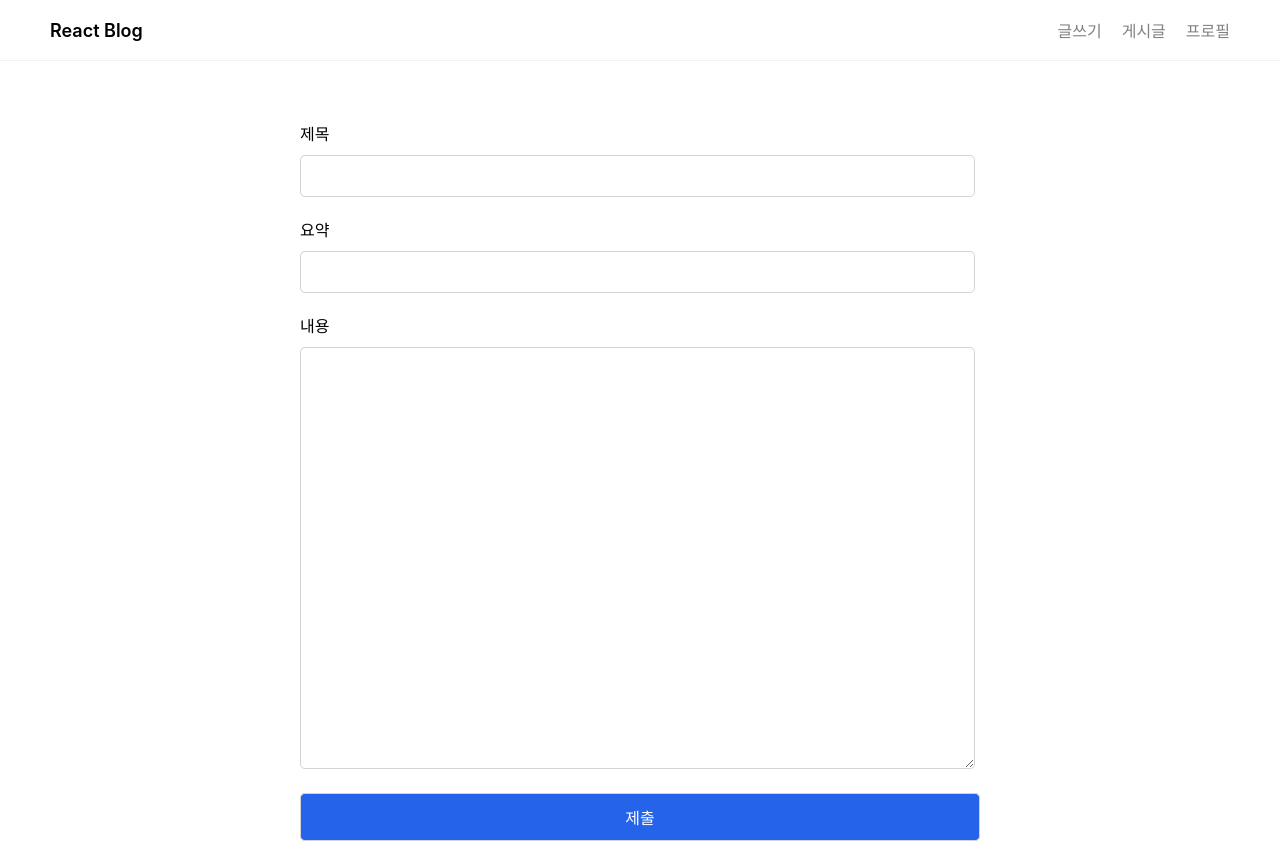
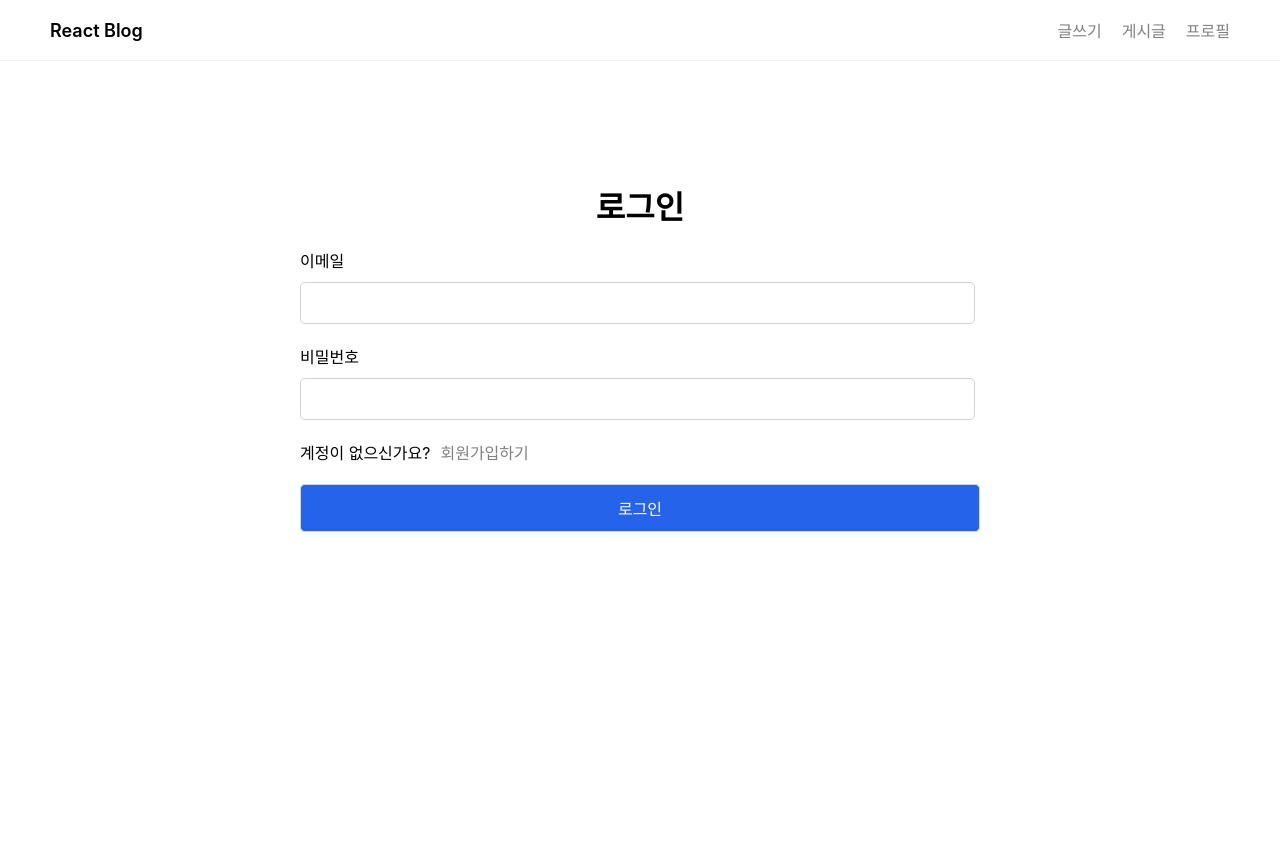
Before and after one commit to kabinny/react-ts-blog, a React (Create React App) app: page /posts/new in a window 1280 px wide. After the commit the page ends 800 px from the top, so only its background shows below. Built offline with nearby package versions, Linux system fonts and the light colour scheme; no server answers.

Commit message:
로그인 페이지 세팅

```diff
--- /dev/null
+++ b/src/components/LoginForm.tsx
@@ -0,0 +1,26 @@
+import { Link } from 'react-router-dom'
+
+export default function LoginForm() {
+  return (
+    <form action="/post" method="POST" className="form form--lg">
+      <h1 className="form__title">로그인</h1>
+      <div className="form__block">
+        <label htmlFor="email">이메일</label>
+        <input type="email" name="email" id="email" required />
+      </div>
+      <div className="form__block">
+        <label htmlFor="password">비밀번호</label>
+        <input type="password" name="password" id="password" required />
+      </div>
+      <div className="form__block">
+        계정이 없으신가요?
+        <Link to="/signup" className="form__link">
+          회원가입하기
+        </Link>
+      </div>
+      <div className="form__block">
+        <input type="submit" value="로그인" className="form__btn--submit" />
+      </div>
+    </form>
+  )
+}
--- a/src/components/Router.tsx
+++ b/src/components/Router.tsx
@@ -1,3 +1,4 @@
+import { useState } from 'react'
 import { Route, Routes, Navigate } from 'react-router-dom'
 import Home from 'pages/home'
 import PostsPage from 'pages/posts'
@@ -9,9 +10,14 @@
 import SignupPage from 'pages/signup'
 
 export default function Router() {
+  // TODO: firebase Auth가 인증되었으면 true로 변경
+  const [isAuthenticated, setIsAuthenticated] = useState<boolean>(false)
+
   return (
     <>
       <Routes>
+        {isAuthenticated ? (
+          <>
             <Route path="/" element={<Home />} />
             <Route path="/posts" element={<PostsPage />} />
             <Route path="/posts/:id" element={<PostPage />} />
@@ -21,6 +27,14 @@
             <Route path="/login" element={<LoginPage />} />
             <Route path="/signup" element={<SignupPage />} />
             <Route path="*" element={<Navigate replace to="/" />} />
+          </>
+        ) : (
+          <>
+            <Route path="/login" element={<LoginPage />} />
+            <Route path="/signup" element={<SignupPage />} />
+            <Route path="*" element={<LoginPage />} />
+          </>
+        )}
       </Routes>
     </>
   )
--- /dev/null
+++ b/src/components/SignupForm.tsx
@@ -0,0 +1,35 @@
+import { Link } from 'react-router-dom'
+
+export default function SignupForm() {
+  return (
+    <form action="/post" method="POST" className="form form--lg">
+      <h1 className="form__title">회원가입</h1>
+      <div className="form__block">
+        <label htmlFor="email">이메일</label>
+        <input type="email" name="email" id="email" required />
+      </div>
+      <div className="form__block">
+        <label htmlFor="password">비밀번호</label>
+        <input type="password" name="password" id="password" required />
+      </div>
+      <div className="form__block">
+        <label htmlFor="password_confirm">비밀번호 확인</label>
+        <input
+          type="password"
+          name="password_confirm"
+          id="password_confirm"
+          required
+        />
+      </div>
+      <div className="form__block">
+        계정이 이미 있으신가요?
+        <Link to="/login" className="form__link">
+          로그인하기
+        </Link>
+      </div>
+      <div className="form__block">
+        <input type="submit" value="회원가입" className="form__btn--submit" />
+      </div>
+    </form>
+  )
+}
--- a/src/index.css
+++ b/src/index.css
@@ -409,3 +409,25 @@
 .form .form__btn--submit:focus {
   background-color: #1945a4;
 }
+
+/* login form */
+.form--lg {
+  min-height: 70vh;
+  margin-top: 10vh;
+}
+
+.form__title {
+  text-align: center;
+  margin-bottom: 4px;
+}
+
+.form__link {
+  margin-left: 10px;
+  text-decoration: none;
+  color: gray;
+}
+
+.form__link:hover,
+.form__link:focus {
+  color: black;
+}
--- a/src/index.tsx
+++ b/src/index.tsx
@@ -3,9 +3,6 @@
 import './index.css'
 import App from './App'
 import { BrowserRouter as Router } from 'react-router-dom'
-import firebase from 'firebaseApp'
-
-console.log(firebase)
 
 const root = ReactDOM.createRoot(document.getElementById('root') as HTMLElement)
 root.render(
--- a/src/pages/login/index.tsx
+++ b/src/pages/login/index.tsx
@@ -1,3 +1,11 @@
+import Header from 'components/Header'
+import LoginForm from 'components/LoginForm'
+
 export default function LoginPage() {
-  return <h2>Login</h2>
+  return (
+    <>
+      <Header />
+      <LoginForm />
+    </>
+  )
 }
--- a/src/pages/signup/index.tsx
+++ b/src/pages/signup/index.tsx
@@ -1,3 +1,11 @@
+import Header from 'components/Header'
+import SignupForm from 'components/SignupForm'
+
 export default function SignupPage() {
-  return <h2>Signup</h2>
+  return (
+    <>
+      <Header />
+      <SignupForm />
+    </>
+  )
 }
```
Lines whose indentation alone changed are shown as unchanged.
